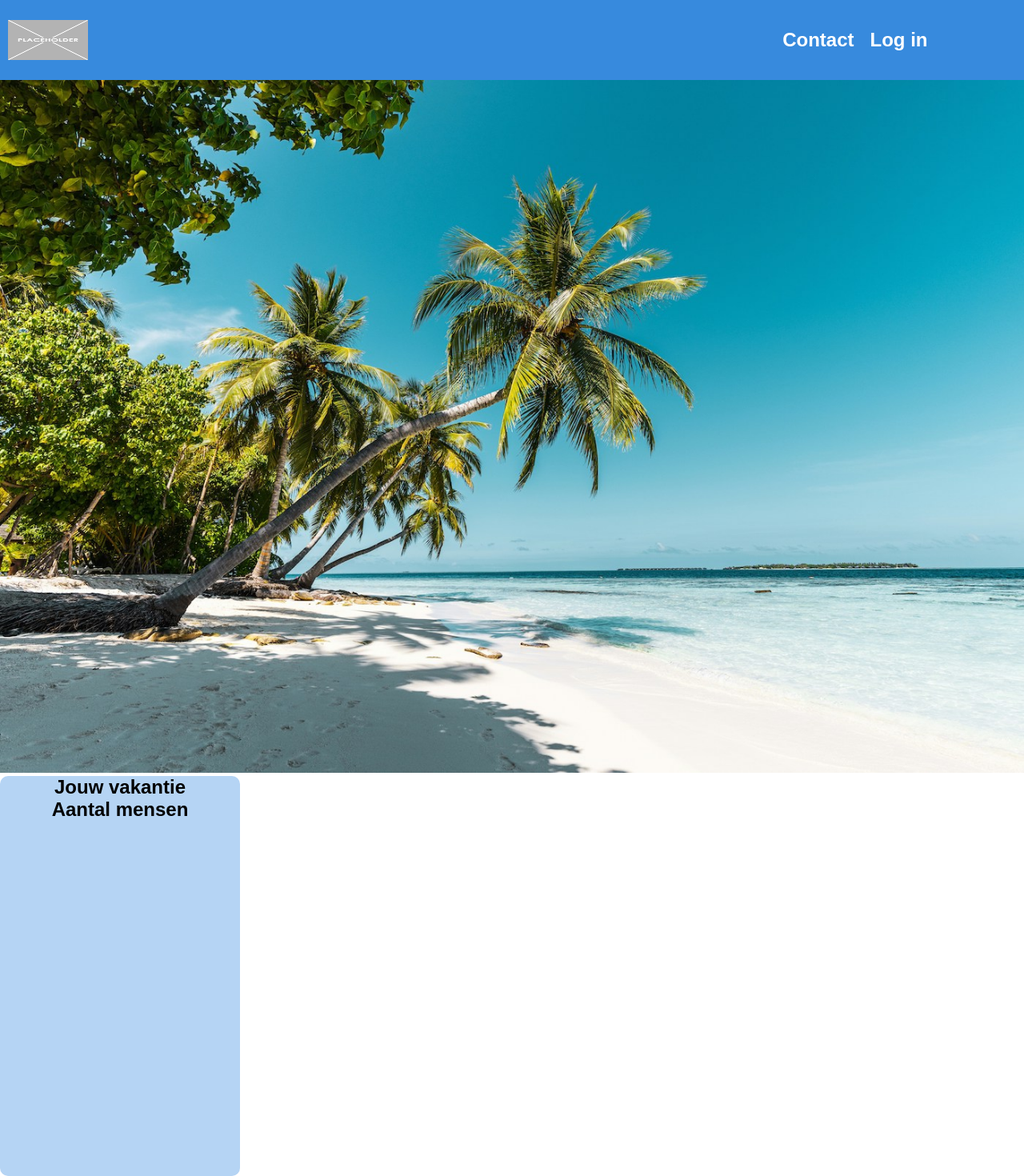
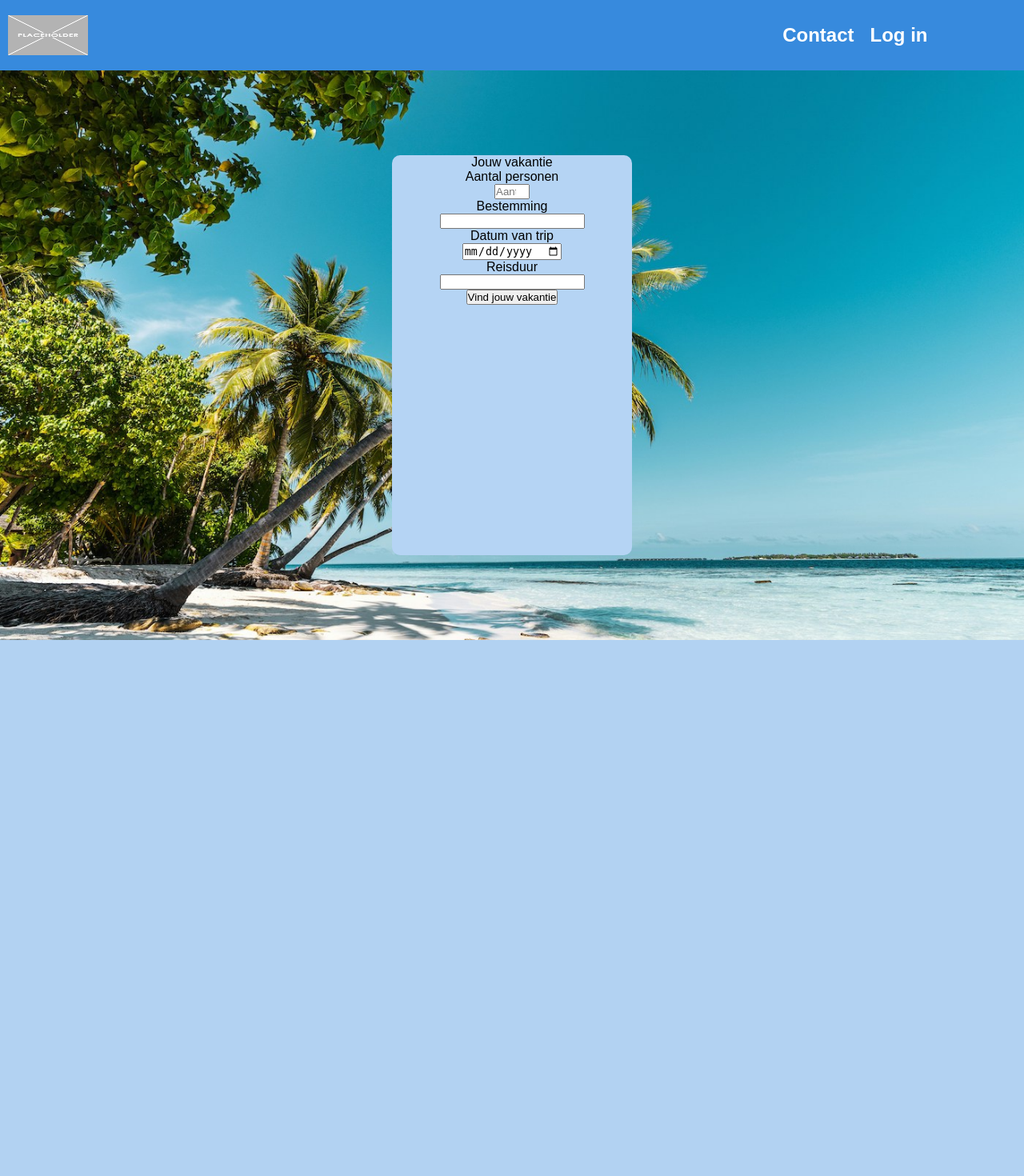
Before and after one commit to Noahbschool/webapp2, a PHP site: page / in a window 1280 px wide. Shown: the whole page at 80% size. After the commit the page ends 800 px from the top, so only its background shows below. Run offline with PHP 8.4, Linux system fonts and the light colour scheme; a stand-in replaces the project's code that opens the database connection.

Commit message:
part of the homepage

```diff
--- a/assets/css/style.css
+++ b/assets/css/style.css
@@ -14,7 +14,7 @@
 
 .header {
     width: 100%;
-    height: 100px;
+    height: 11vh;
     display: flex;
     justify-content: space-between;
     align-items: center;
@@ -36,6 +36,15 @@
     margin: 10px;
 }
 
+.landingspagina{
+    background-image: url(".././img/background-homepage.jpg");
+    width: 100%;
+    height: 89vh;
+    background-size: cover;
+    display: flex;
+    align-items: center;
+    justify-content: center;
+}
 .search-box{
     background-color: #B5D4F4;
     width: 300px;
--- a/index.php
+++ b/index.php
@@ -9,7 +9,7 @@ include("./dbcalls/conn.php");
 <head>
     <meta charset="UTF-8">
     <meta name="viewport" content="width=device-width, initial-scale=1.0">
-    <title>Document</title>
+    <title>N-reizen</title>
     <link rel="stylesheet" href="./assets/css/style.css" />
 </head>
 
@@ -22,14 +22,23 @@ include("./dbcalls/conn.php");
         </div>
     </header>
     <main>
-        <section>
-            <img src="assets/img/background-homepage.jpg" alt="background" width="100%">
+        <section class="landingspagina">
 
-            <div class="search-box">
-                <h1>Jouw vakantie</h1>
+            <form action="" method="" class="search-box">
+                <label>Jouw vakantie</label>
+                <label for="aantal-personen">Aantal personen</label>
+                <input type="number" name="aantal-personen" id="aantal-personen" placeholder="Aantal personen" min="1"
+                    max="8">
+                <label class="search-box-text" for="bestemming">Bestemming</label>
+                <input type="text" id="bestemming">
+                <label class="search-box-text" for="datum-trip">Datum van trip</label>
+                <input type="date" id="datum-trip">
+                <label class="search-box-text" for="reisduur">Reisduur</label>
+                <input type="text" id="reisduur">
 
-                <h2>Aantal mensen</h2>
-            </div>
+                <input type="submit" value="Vind jouw vakantie">
+            </form>
+
         </section>
     </main>
     <script src="assets/js/index.js"></script>
```
